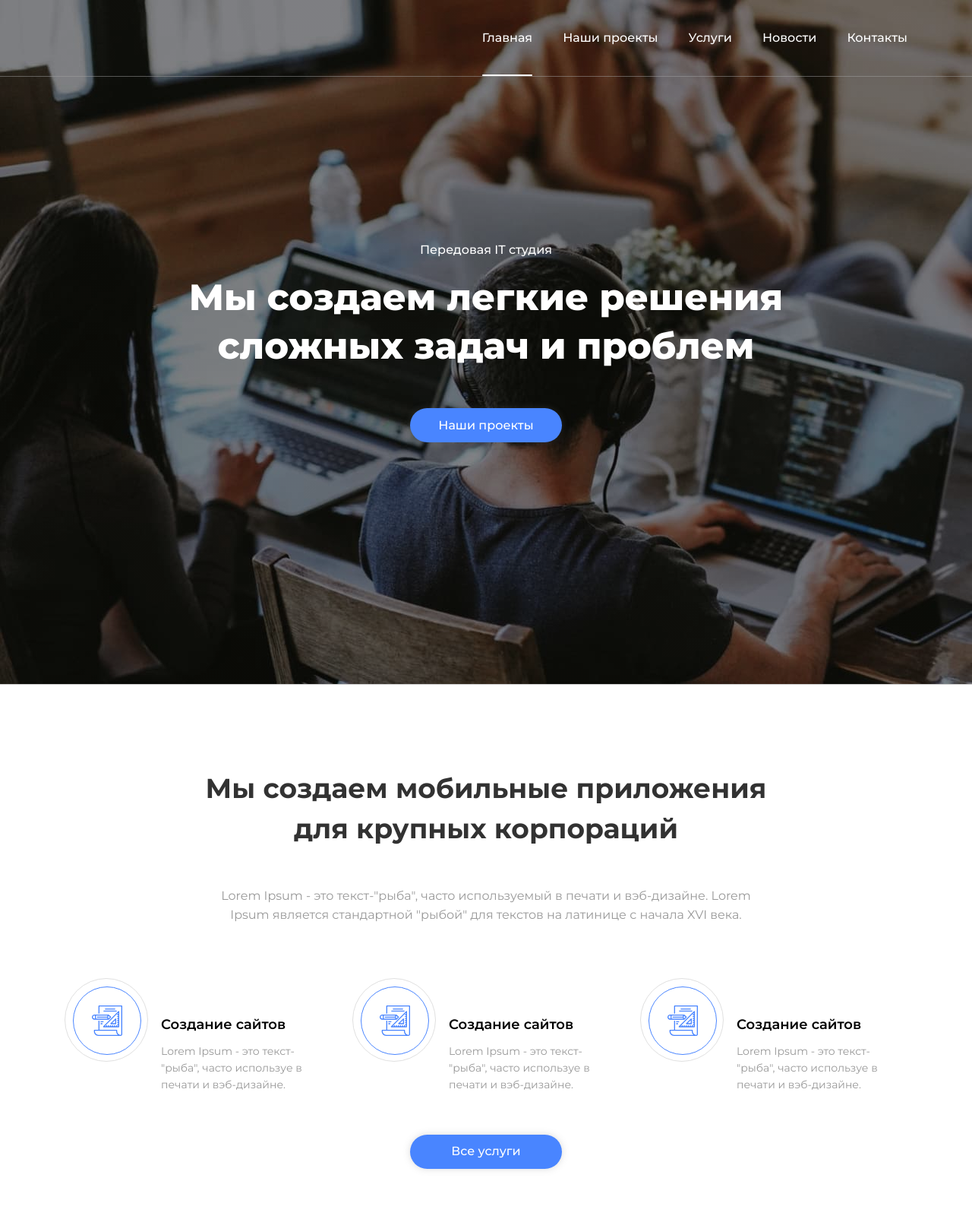
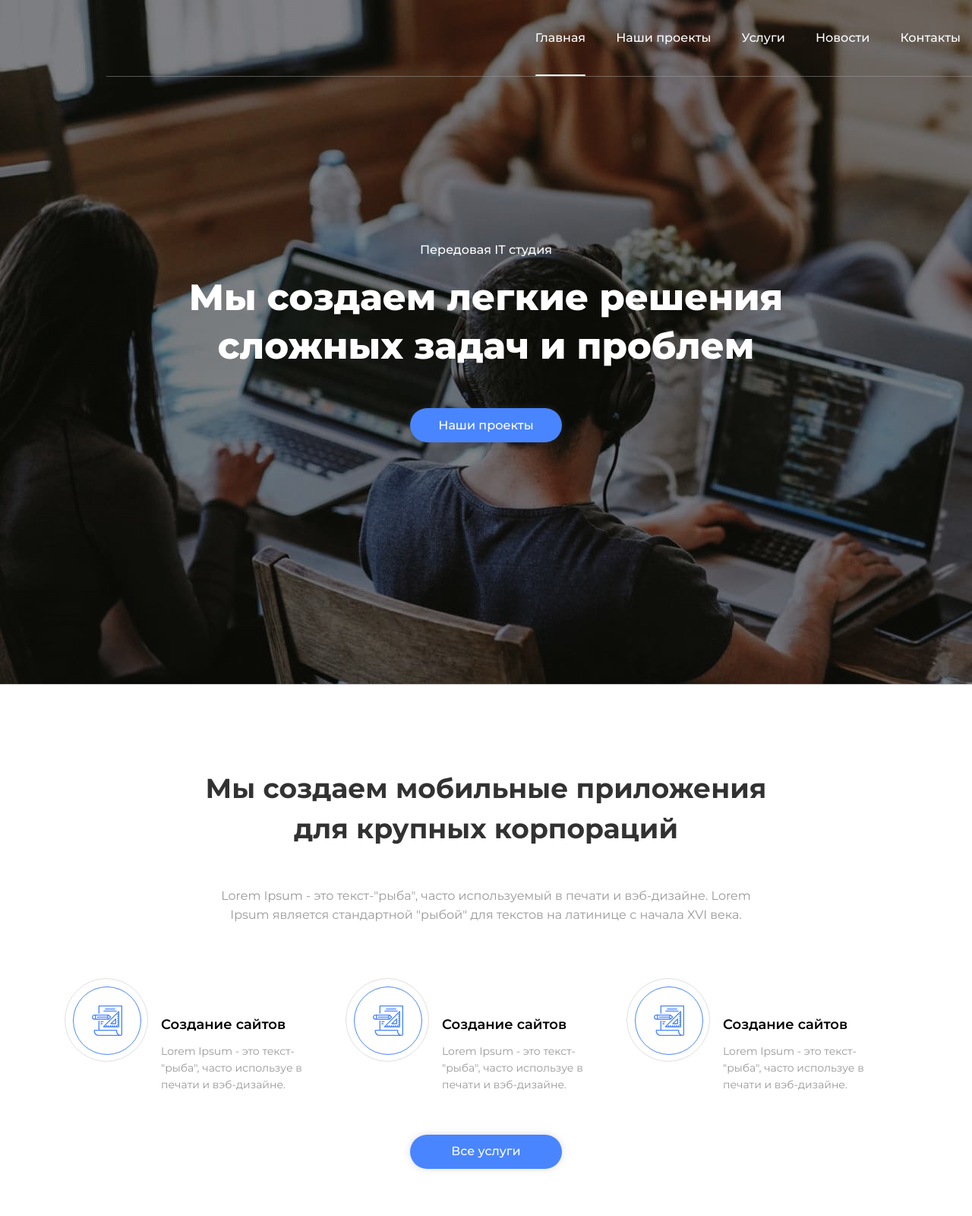
Before and after one commit to 11Vladislav/IT-Studio, a plain HTML site: page index.html in a window 1280 px wide. Shown: the top 1600 px of the page at 76% size. Drawn offline with nearby package versions, Linux system fonts and the light colour scheme.

Commit message:
Update styles.css

```diff
--- a/css/styles.css
+++ b/css/styles.css
@@ -38,7 +38,7 @@ iframe {
   position: absolute;
   top: 0;
   right: 0;
-  width: 100%;
+  max-width: 100%;
   background-color: transparent;
   padding-top: 40px;
   padding-bottom: 40px;
@@ -159,6 +159,7 @@ iframe {
 }
 .ourwork-list {
   display: flex;
+  max-width: 100%;
   margin-right: -27px;
   margin-bottom: 55px;
 }
@@ -308,6 +309,7 @@ iframe {
   display: flex;
   justify-content: space-between;
   align-items: center;
+  max-width: 100%;
   margin-bottom: 70px;
 }
 
```
